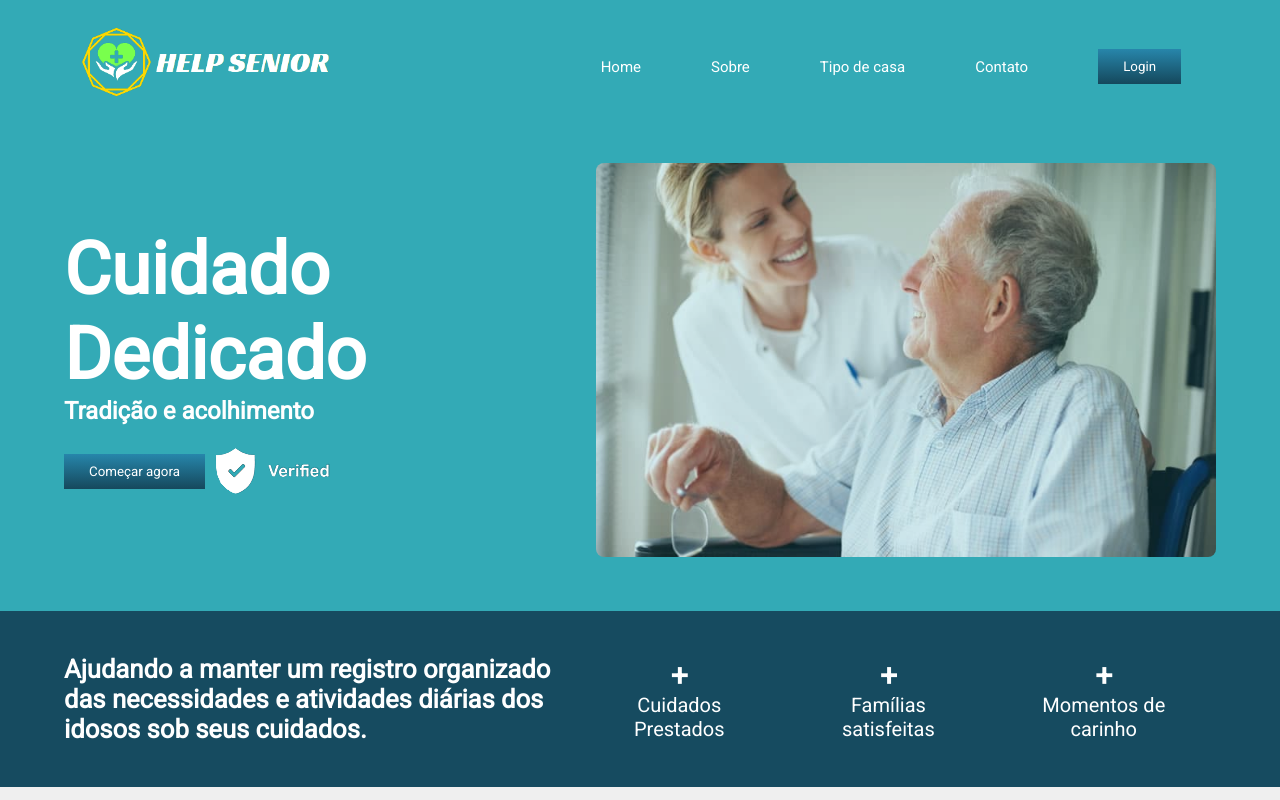
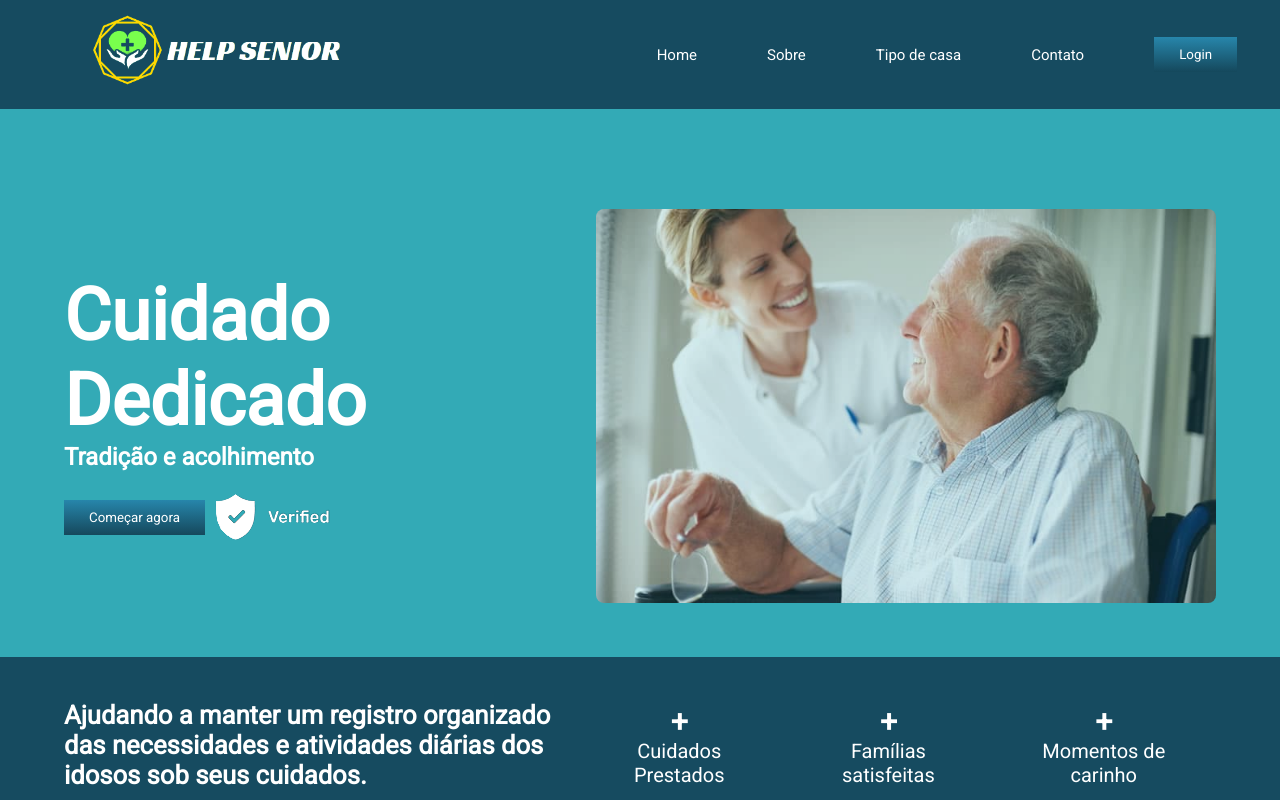
Before and after one commit to lucas-raamos/helpsenior, a React (Create React App) app: page / in a window 1280 px wide. Shown: the top 800 px of the page. Built offline with nearby package versions, Linux system fonts and the light colour scheme.

Commit message:
:art: Correções de layout
Correções de layout

```diff
--- a/db.json
+++ b/db.json
@@ -47,6 +47,18 @@
       "helpsenior": 0,
       "services": [],
       "id": 8
+    },
+    {
+      "name": "Lucas Ramos de Oliveira",
+      "date": "24/10/1997",
+      "peso": "6161",
+      "genero": {
+        "id": "1",
+        "name": "Feminino"
+      },
+      "helpsenior": 0,
+      "services": [],
+      "id": 9
     }
   ],
   "generos": [
--- a/src/components/layout/Navbar.module.css
+++ b/src/components/layout/Navbar.module.css
@@ -1,4 +1,3 @@
-
 .navbar{
     display: flex;
     justify-content:  space-between;
@@ -18,7 +17,8 @@
 }
 
 .item {
-    margin-right: 1em;
+    margin: 0 35px;
+    font-size: 15px;
 
 }
 
--- a/src/components/pages/LandingPage.js
+++ b/src/components/pages/LandingPage.js
@@ -23,7 +23,7 @@ function LandingPage() {
         <div>
             <div className={styles.background_azul}>
                 <header>
-                    <div className={styles.container}>
+
                         <nav>
                             <div className={styles.logo_nav}>
                                 <Link to="/">
@@ -51,7 +51,7 @@ function LandingPage() {
                                 <img src={menu} alt='ícone de menu' />
                             </div>
                         </nav>
-                    </div>
+
                 </header>
 
                 <main>
--- a/src/components/pages/LandingPage.module.css
+++ b/src/components/pages/LandingPage.module.css
@@ -60,7 +60,8 @@ nav {
     display: flex;
     justify-content: space-between;
     align-items: center;
-    padding: 20px 0;
+    background-color: #164b60;;
+    padding: 0.5em;
 
 
 }
@@ -70,6 +71,7 @@ nav {
     max-height: 200px;
     width: auto;
     height: auto;
+    margin-left: 67px;
 
 }
 
@@ -98,7 +100,7 @@ main .container {
     display: flex;
     align-items: center;
     justify-content: space-between;
-    margin-top: 30px;
+    margin-top: 100px;
 }
 
 .main_text {
```
